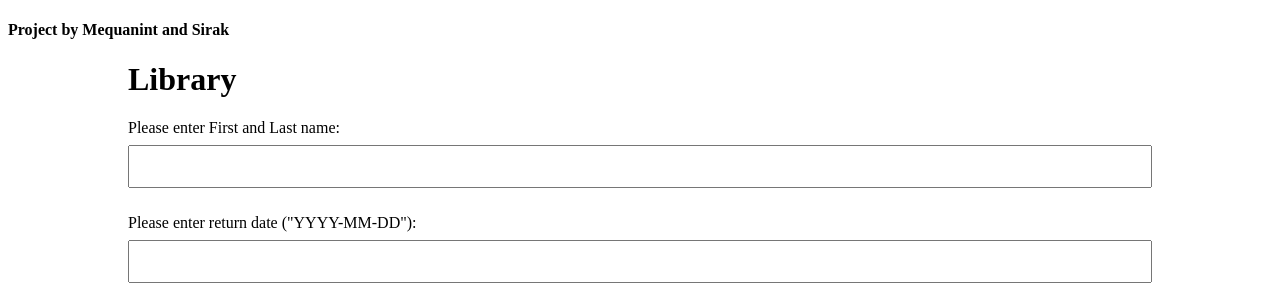
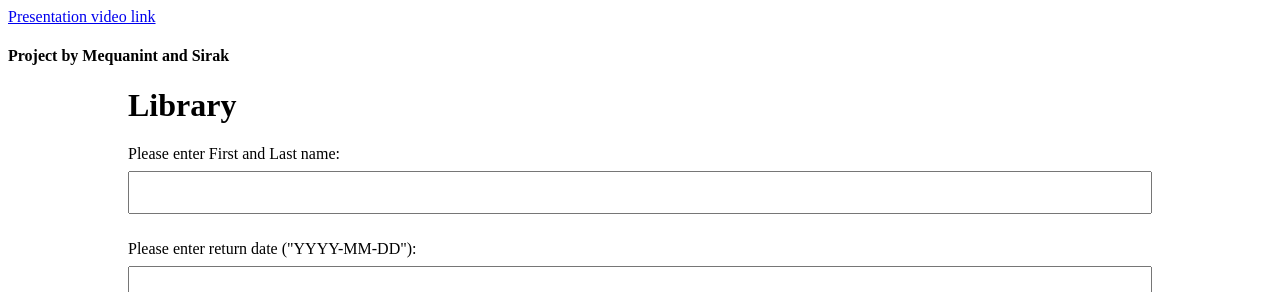
Before and after one commit to mbelay7835/object-oriented-mbelay7835.github.io, a plain HTML site: page Library_Project/index.html in a window 1280 px wide. Shown: the top 292 px of the page. Drawn offline with Linux system fonts and the light colour scheme.

Commit message:
index updated

```diff
--- a/Library_Project/index.html
+++ b/Library_Project/index.html
@@ -11,6 +11,7 @@
 </head>
 
 <body>
+    <a href="https://web.microsoftstream.com/video/5b0ed92b-7994-478b-a40e-4f61364aa98b">Presentation video link</a>
     <H4>Project by Mequanint and Sirak</H4>
     <div id="main">
         <h1>Library</h1>
```
